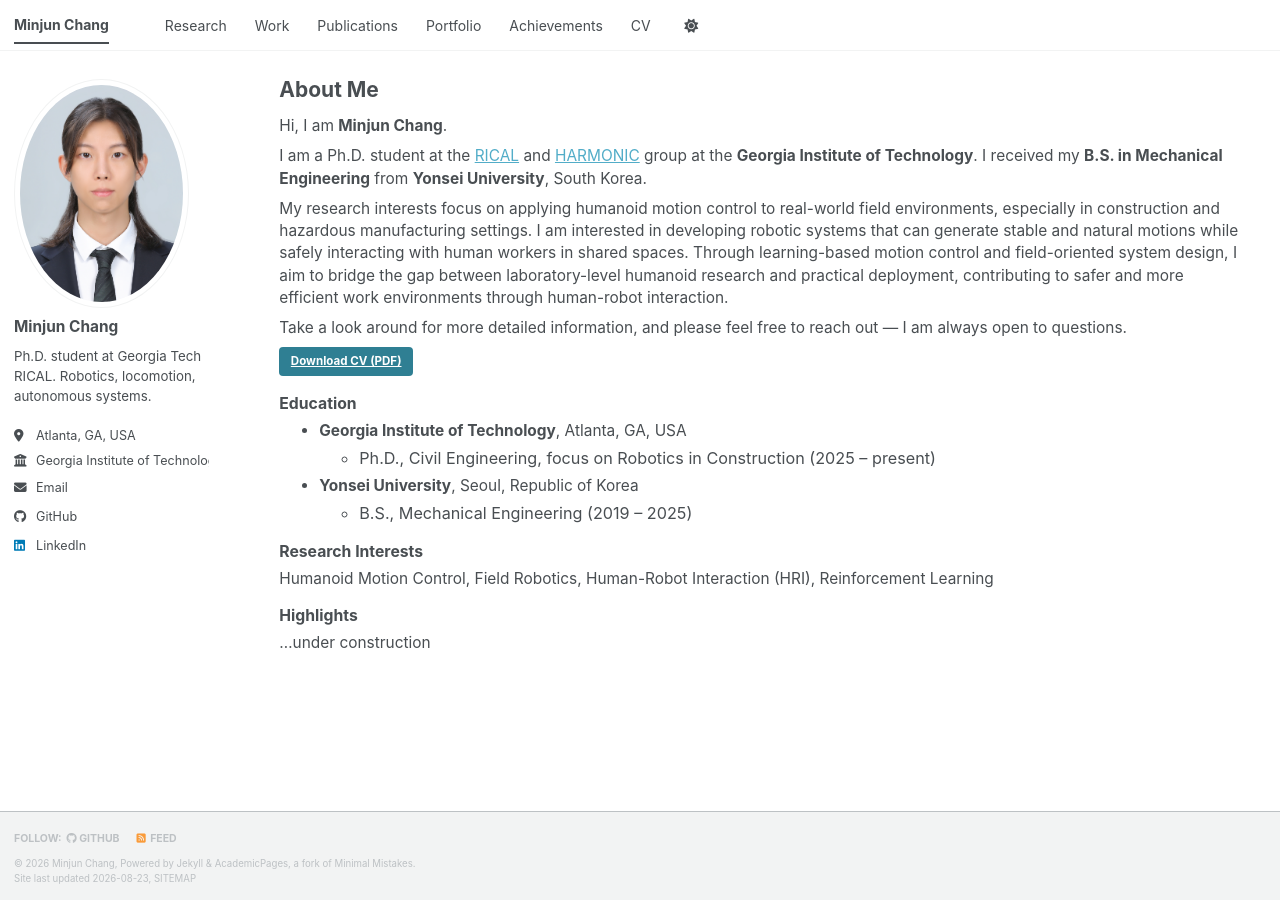
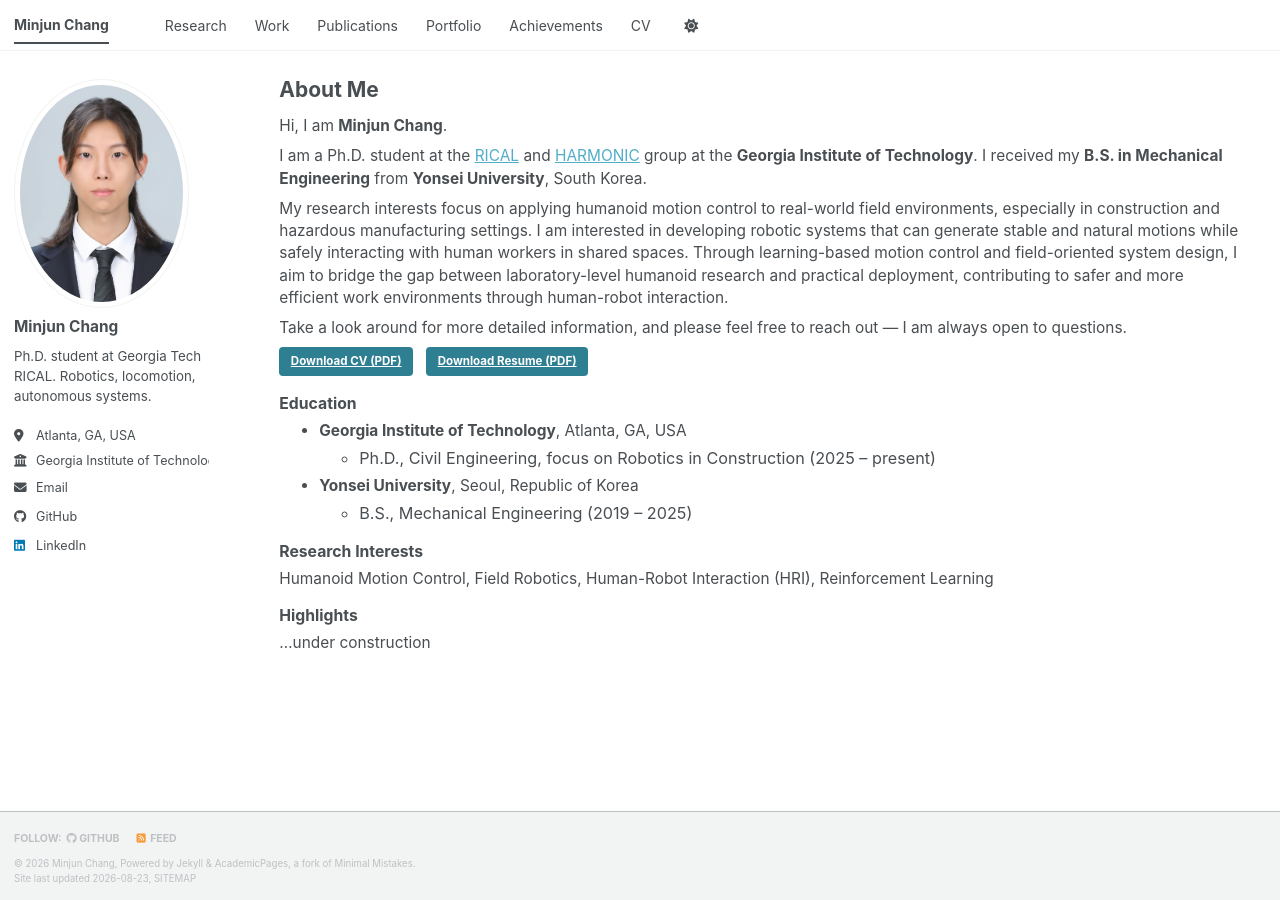
Before and after one commit to wkdalswns0427/wkdalswns0427.github.io, a Jekyll site: the page built from _pages/about.md, in a window 1280 px wide. Built offline with Jekyll 4.4.1, drawn with Linux system fonts in a browser that asks for light colours; a script bundle is joined from its source files by our own code; library files that are not in the unit come from our copies.

Commit message:
cv resume update

```diff
--- a/_pages/about.md
+++ b/_pages/about.md
@@ -16,6 +16,7 @@ My research interests focus on applying humanoid motion control to real-world fi
 Take a look around for more detailed information, and please feel free to reach out — I am always open to questions.
 
 [Download CV (PDF)](/assets/files/Curriculum_Vitae_Minjun.pdf){: .btn} &nbsp;
+[Download Resume (PDF)](/assets/files/MinJun_Resume.pdf){: .btn} &nbsp;
 
 Education
 ======
```
Also changed, not shown: 2 other files.
